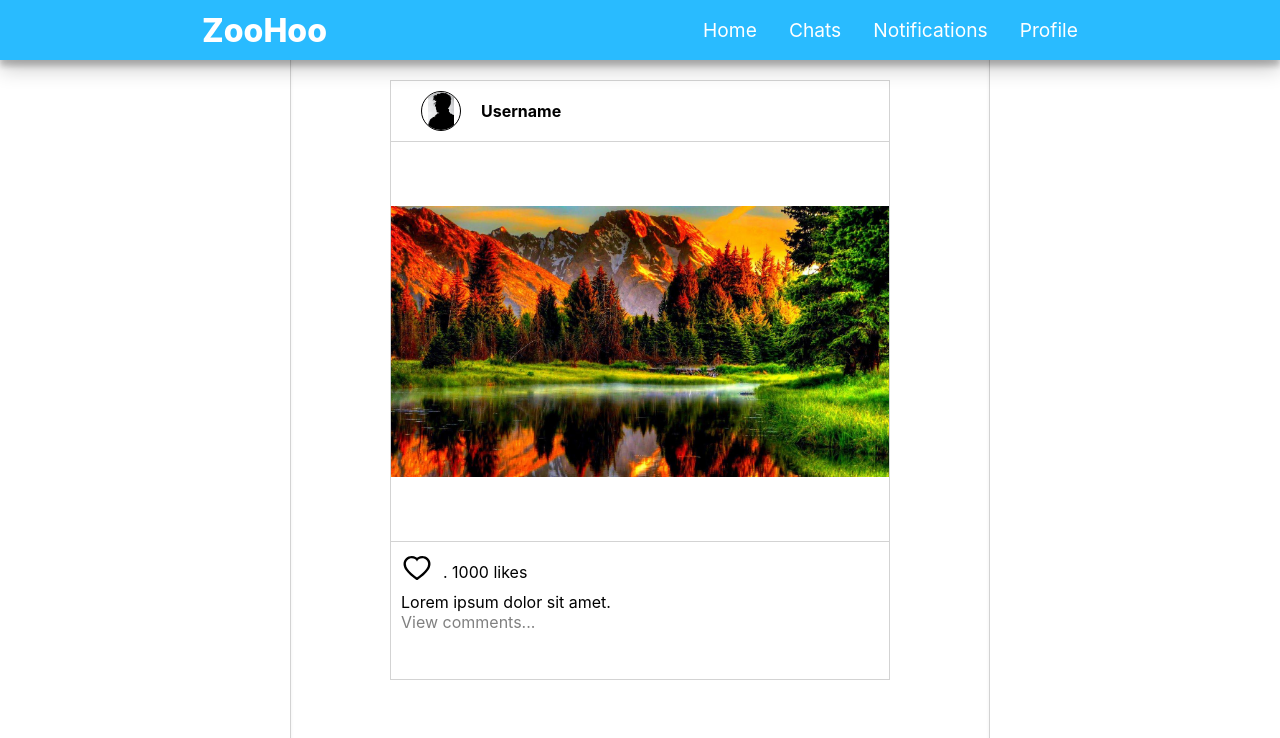
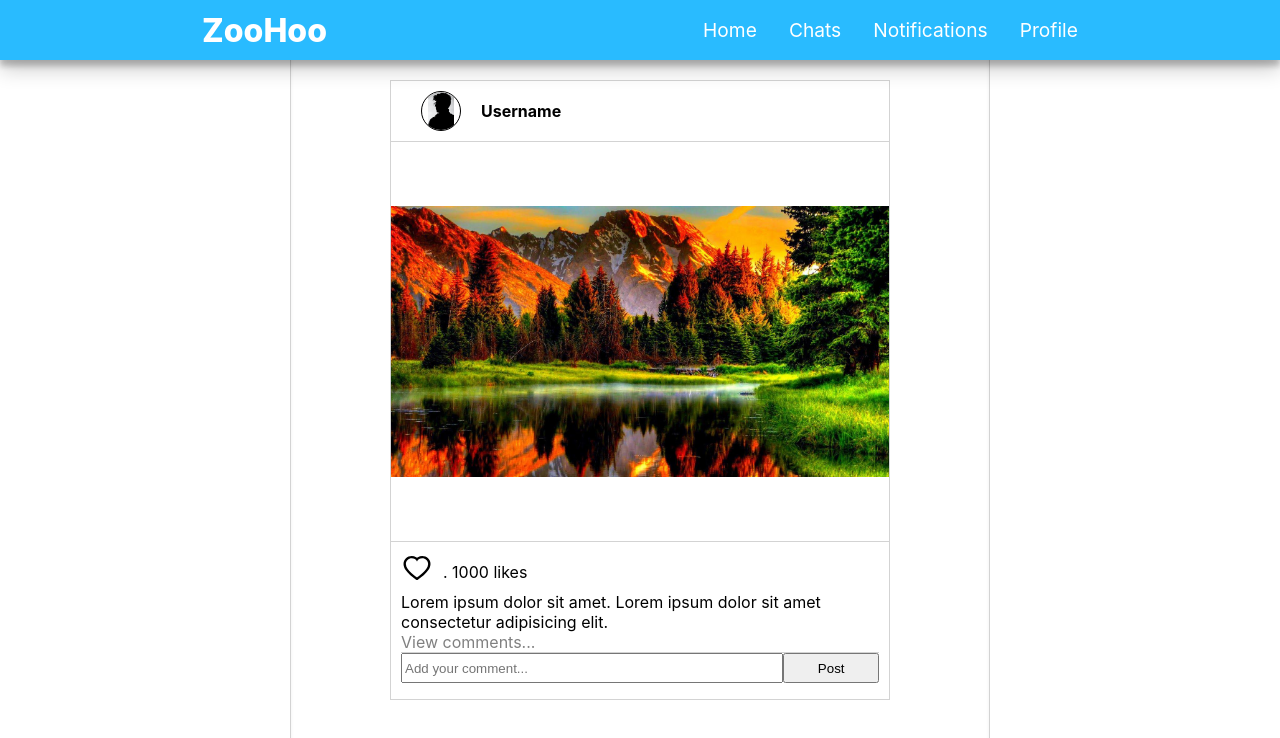
Before and after one commit to yaman1337/zoohoo, a Next.js app: page / in a window 1280 px wide. Shown: the top 738 px of the page. Built offline with nearby package versions, Linux system fonts and the light colour scheme.

Commit message:
comment box added

```diff
--- a/components/Post.js
+++ b/components/Post.js
@@ -46,12 +46,21 @@ const Post = () => {
           <div className={styles.likeButton}>
             <AiOutlineHeart />
           </div>
-          <div className={styles.likesCount}>
-            . 1000 likes
-          </div>
+          <div className={styles.likesCount}>. 1000 likes</div>
         </div>
-        <div className={styles.postCaption}>Lorem ipsum dolor sit amet.</div>
+        <div className={styles.postCaption}>
+          Lorem ipsum dolor sit amet. Lorem ipsum dolor sit amet consectetur
+          adipisicing elit.{" "}
+        </div>
         <div className={styles.postComments}>View comments...</div>
+        <div className={styles.commentBox}>
+          <input
+            type="text"
+            className={styles.commentInput}
+            placeholder="Add your comment..."
+          />
+          <input type="button" value="Post" className={styles.commentBtn} />
+        </div>
       </div>
     </div>
   );
--- a/styles/components/Navbar.module.css
+++ b/styles/components/Navbar.module.css
@@ -13,7 +13,7 @@
   z-index: 1;
 }
 
-.links  {
+.links {
   display: flex;
   align-items: center;
   justify-content: center;
--- a/styles/components/Post.module.css
+++ b/styles/components/Post.module.css
@@ -1,9 +1,10 @@
 .post {
-    height: 600px;
+  min-height: 620px;
   width: 500px;
   border: 1px solid lightgray;
   position: relative;
   margin-bottom: 20px;
+  overflow: scroll;
 }
 
 .header {
@@ -52,3 +53,21 @@
   color: gray;
   cursor: pointer;
 }
+
+.commentBox {
+  width: 100%;
+  height: 30px;
+  border-top: 1px solid lightgray;
+}
+
+.commentInput {
+  width: 80%;
+  height: 30px;
+  outline: none;
+}
+
+.commentBtn {
+  width: 20%;
+  height: 30px;
+  outline: none;
+}
```
Lines whose indentation alone changed are shown as unchanged.
